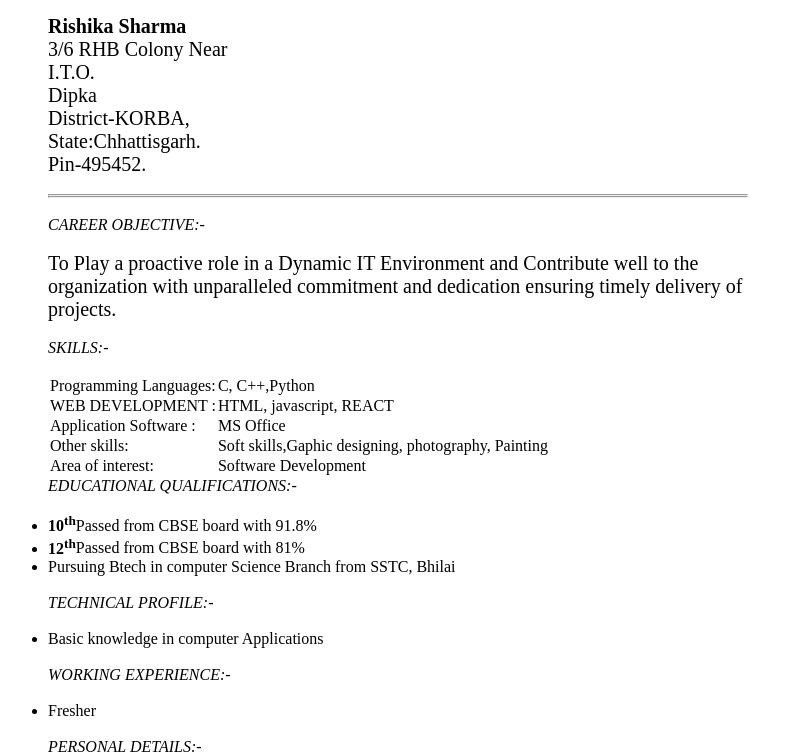
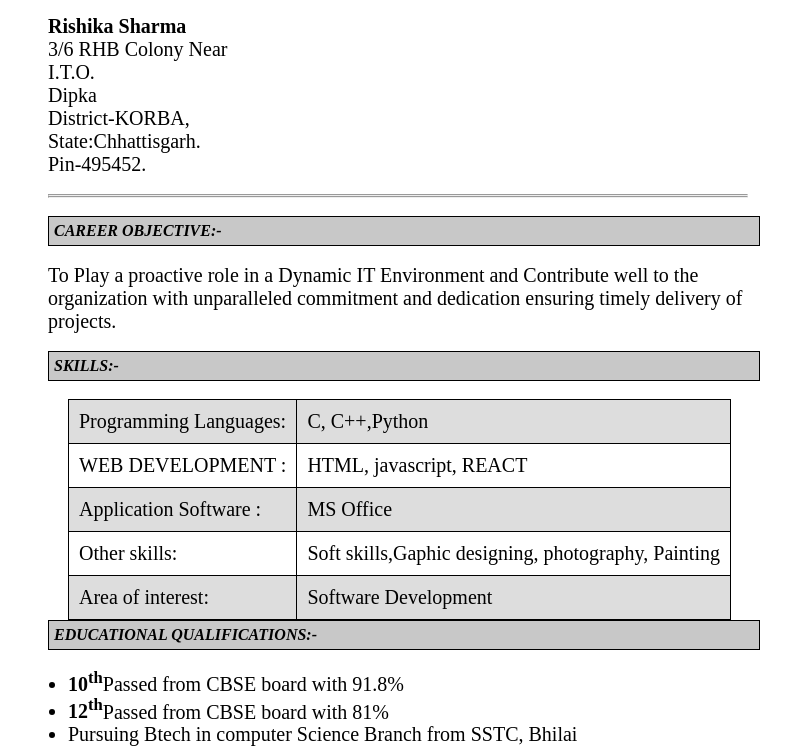
Before and after one commit to RishikaSharma13/Devsnest_Frontend, a plain HTML site: page THA-3/index.html in a window 1280 px wide. Shown: the part 58-811 px from the top of the page, without its empty margins (242-1033 px from the left). Drawn offline with Linux system fonts and the light colour scheme.

Commit message:
THA-3 updated

```diff
--- a/THA-3/style.css
+++ b/THA-3/style.css
@@ -13,3 +13,39 @@
 p{
     font-size: 20px;
 }
+.border{
+    width:100%;
+    padding: 5px;
+    background-color: rgb(200, 200, 200);
+    border: 1px solid black;
+    font-weight: bold;
+}
+ul{
+    font-size: 20px;
+    margin-left: 20px;
+
+}
+table{
+    width:auto;
+
+
+}
+th{
+    text-align:left;
+}
+table, th, td{
+    border: 1px solid black;
+    border-collapse: collapse;
+}
+th,td{
+    padding: 10px;
+}
+tr:nth-child(even){
+    background-color: #fff;
+}
+tr:nth-child(odd){
+    background-color: #ddd;
+}
+h2{
+    float:right;
+}
```
